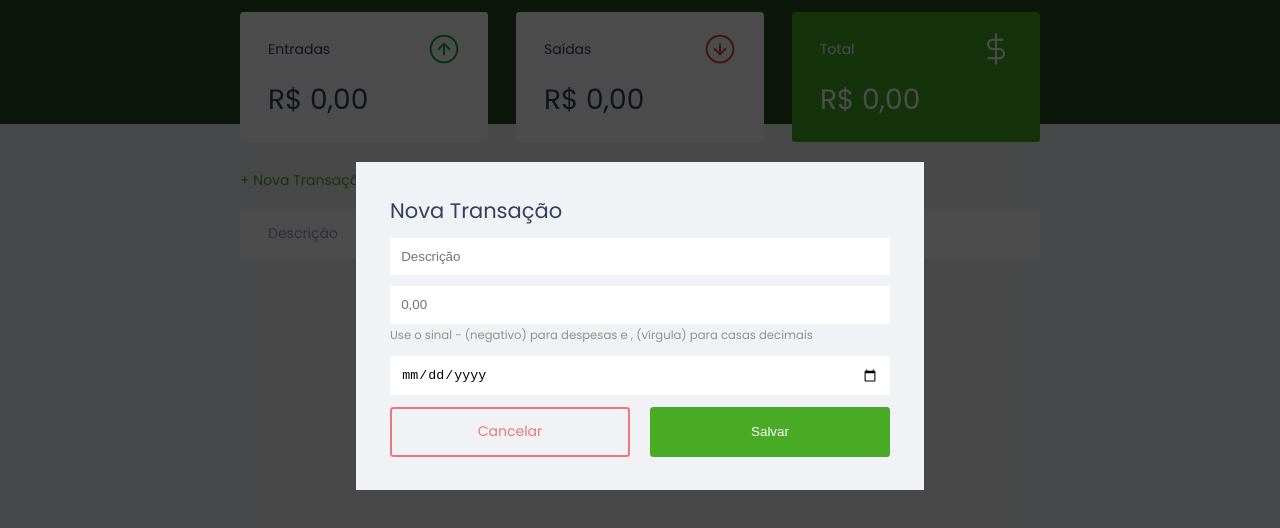
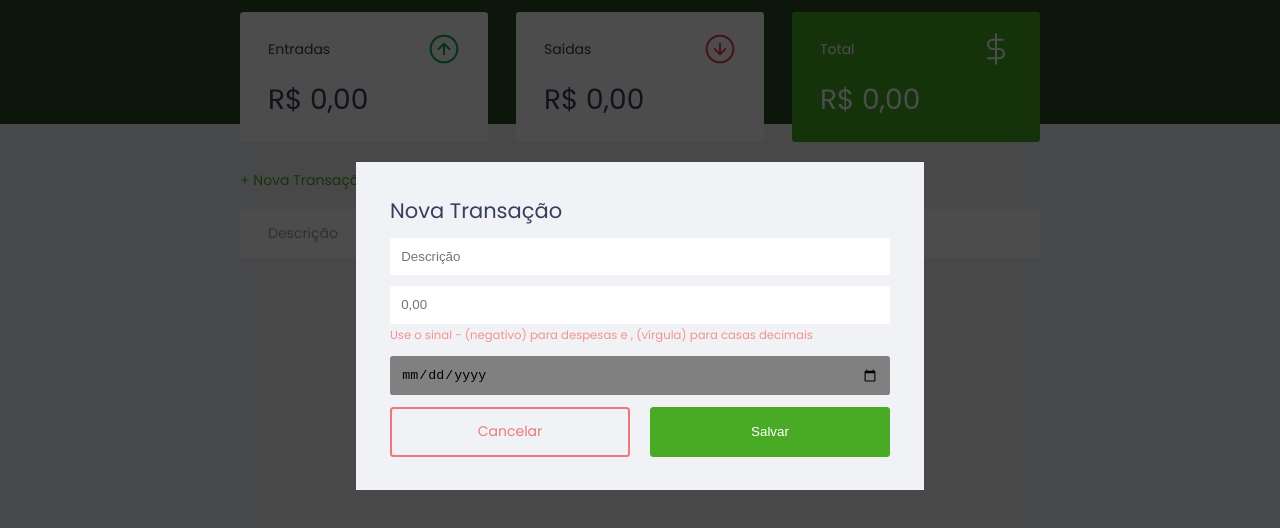
Before and after one commit to Rafaelsimas/devFinance, a plain HTML site: page index.html in a window 1280 px wide. Both pictures are taken after a click on the link "+ Nova Transação". Shown: the part 74-602 px from the top of the page. Drawn offline with Linux system fonts and the light colour scheme.

Commit message:
Ajuste de background do campo date

```diff
--- a/css/styles.css
+++ b/css/styles.css
@@ -266,12 +266,17 @@ input {
     width: 100%;
 }
 
+.campoData{
+    background: grey;
+}
+
 .input-group {
     margin-top: 0.8rem;
 }
 
 .input-group .help{
     opacity: 0.4;
+    color: red;
 }
 
 .input-group.actions {
--- a/index.html
+++ b/index.html
@@ -103,14 +103,17 @@
                             <small class="help">Use o sinal - (negativo) para despesas e , (vírgula) para casas decimais</small>
                         </div>
 
-                        <div class="input-group">
+                        <div class="input-group ">
                             <label
                                 class="sr-only"
                                 for="date">Data</label>
                             <input
+                            placeholder="Selecione uma data"
+                            class="campoData"
                                 type="date"
                                 id="date"
                                 name="date"
+
                             />
                         </div>
 
```
